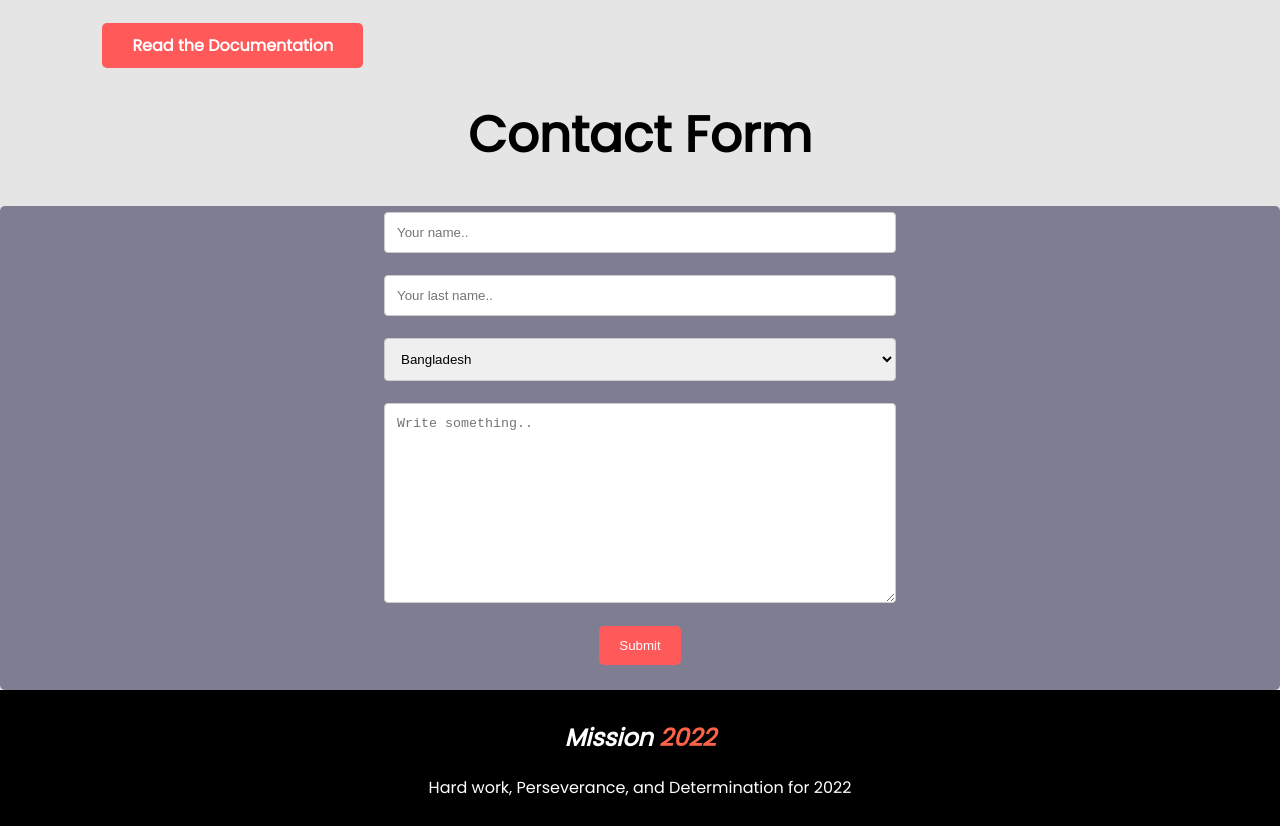
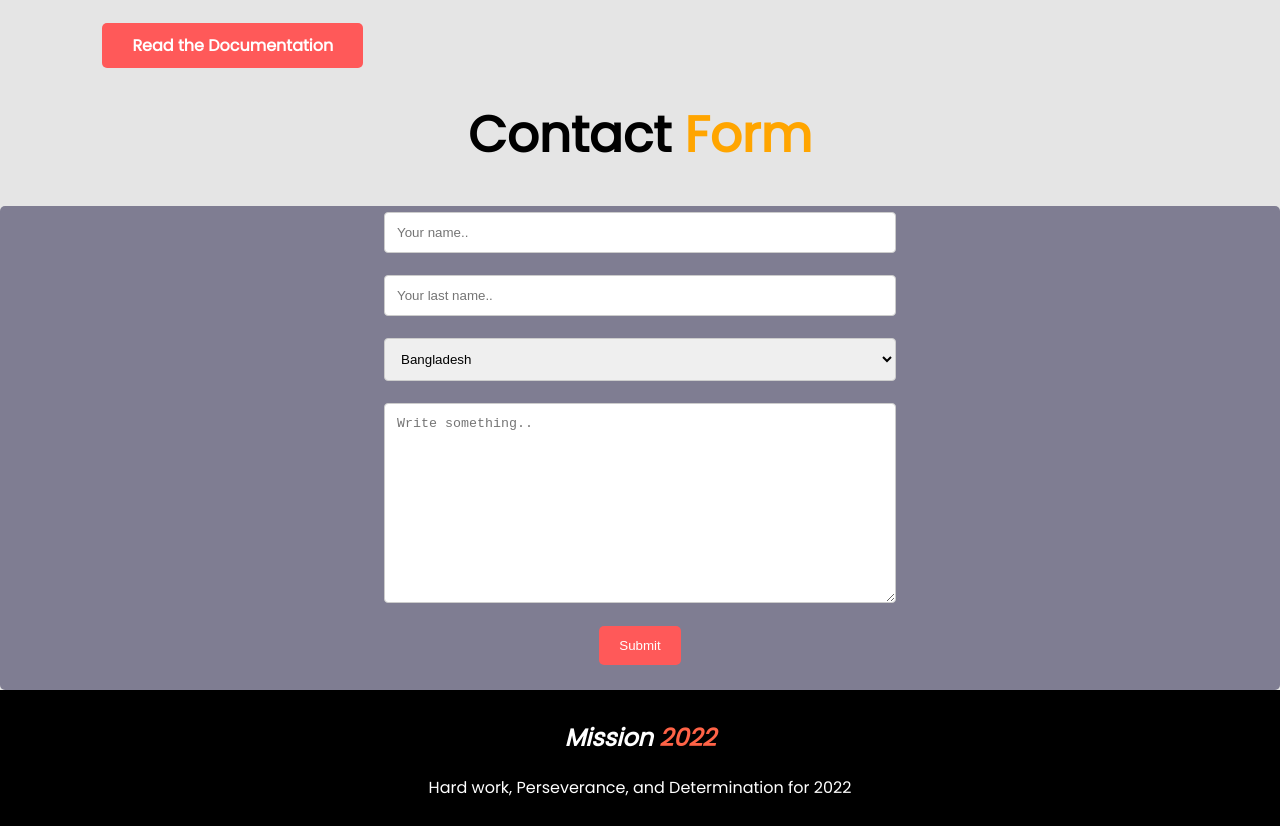
Before and after one commit to Jubayer-cmd/mission-2020, a plain HTML site: page index.html in a window 1280 px wide. Shown: the part 1912-2738 px from the top of the page. Drawn offline with Linux system fonts and the light colour scheme.

Commit message:
some changes

```diff
--- a/index.html
+++ b/index.html
@@ -113,7 +113,7 @@
     </div>
 
     <div class="contact-form">
-      <h1>Contact Form</h1>
+      <h1>Contact <span>Form</span></h1>
       <div class="container">
         <form action="#">
           <label for="fname"></label>
```
